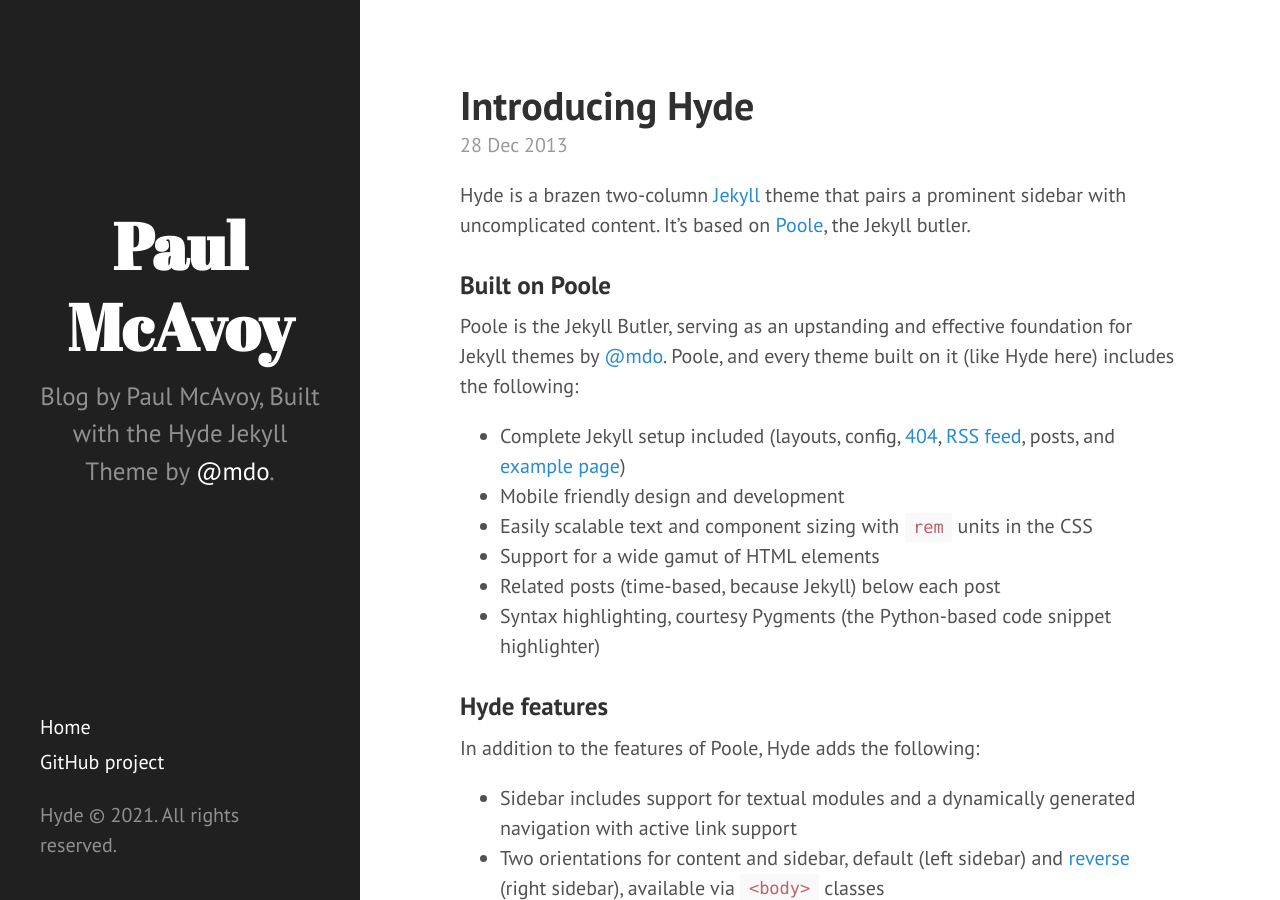
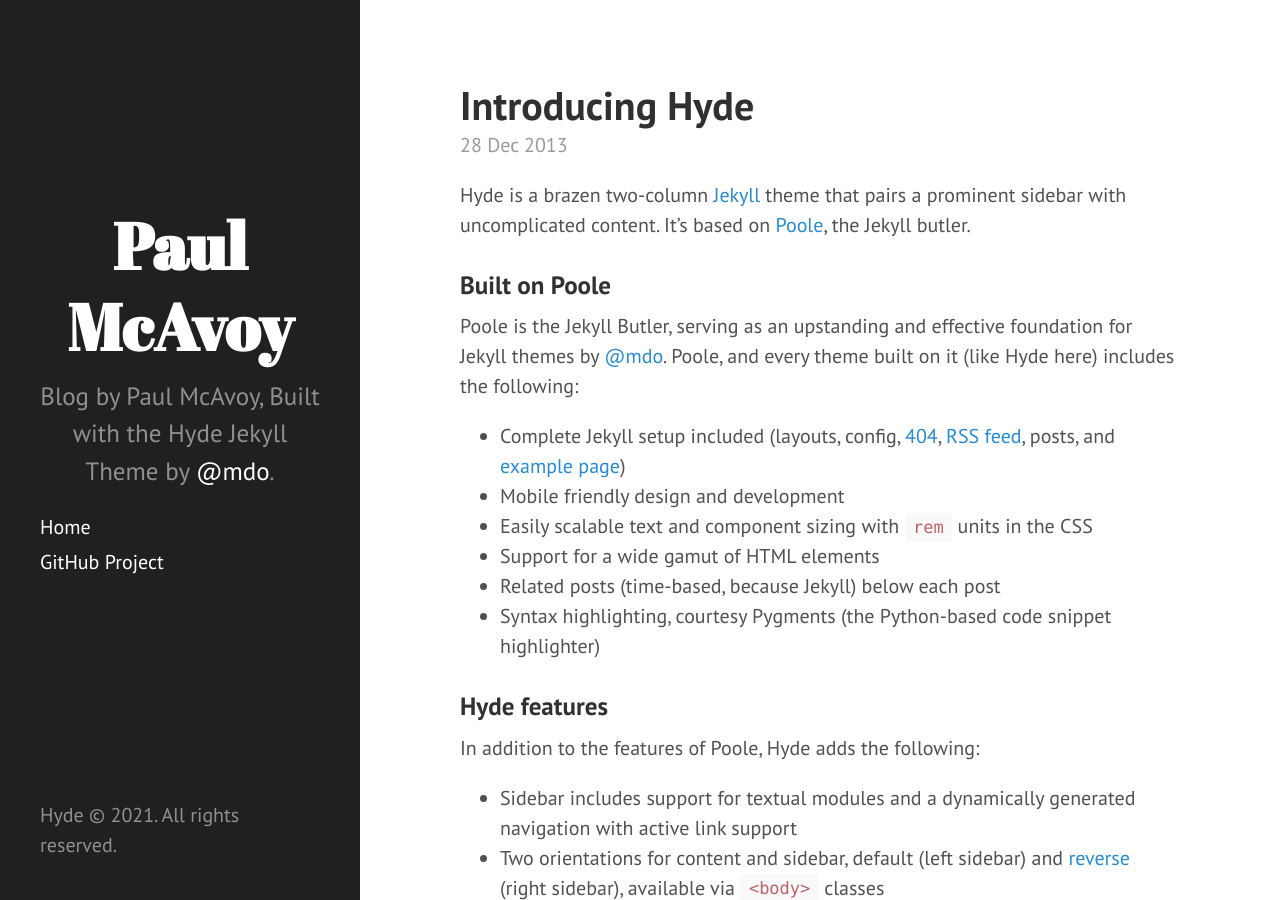
Before and after one commit to paulmca860/paulmca860.github.io, a Jekyll site: the page built from index.html, in a window 1280 px wide and 900 px high. Built offline with Jekyll 4.4.1, drawn with Linux system fonts in a browser that asks for light colours; Markdown is read by kramdown in place of the engine named in the settings; the list of posts is cut into pages by our own code.

Commit message:
sidebar.html

```diff
--- a/_includes/sidebar.html
+++ b/_includes/sidebar.html
@@ -1,6 +1,6 @@
 <div class="sidebar">
   <div class="container sidebar-sticky">
-    <div class="sidebar-about" style = "text-align: center; padding-bottom: 200px;">
+    <div class="sidebar-about" style = "text-align: center;">
       <h1>
         <a href="{{ site.baseurl }}">
           {{ site.title }}
@@ -9,7 +9,7 @@
       <p class="lead">{{ site.description }}</p>
     </div>
 
-    <nav class="sidebar-nav">
+    <nav class="sidebar-nav" style = "padding-bottom: 200px;">
       <a class="sidebar-nav-item{% if page.url == site.baseurl %} active{% endif %}" href="{{ site.baseurl }}">Home</a>
 
       {% comment %}
@@ -26,7 +26,7 @@
         {% endif %}
       {% endfor %}
 
-      <a class="sidebar-nav-item" href="{{ site.github.repo }}">GitHub project</a>
+      <a class="sidebar-nav-item" href="{{ site.github.repo }}">GitHub Project</a>
     </nav>
 
     <p>Hyde &copy; {{ site.time | date: '%Y' }}. All rights reserved.</p>
```
